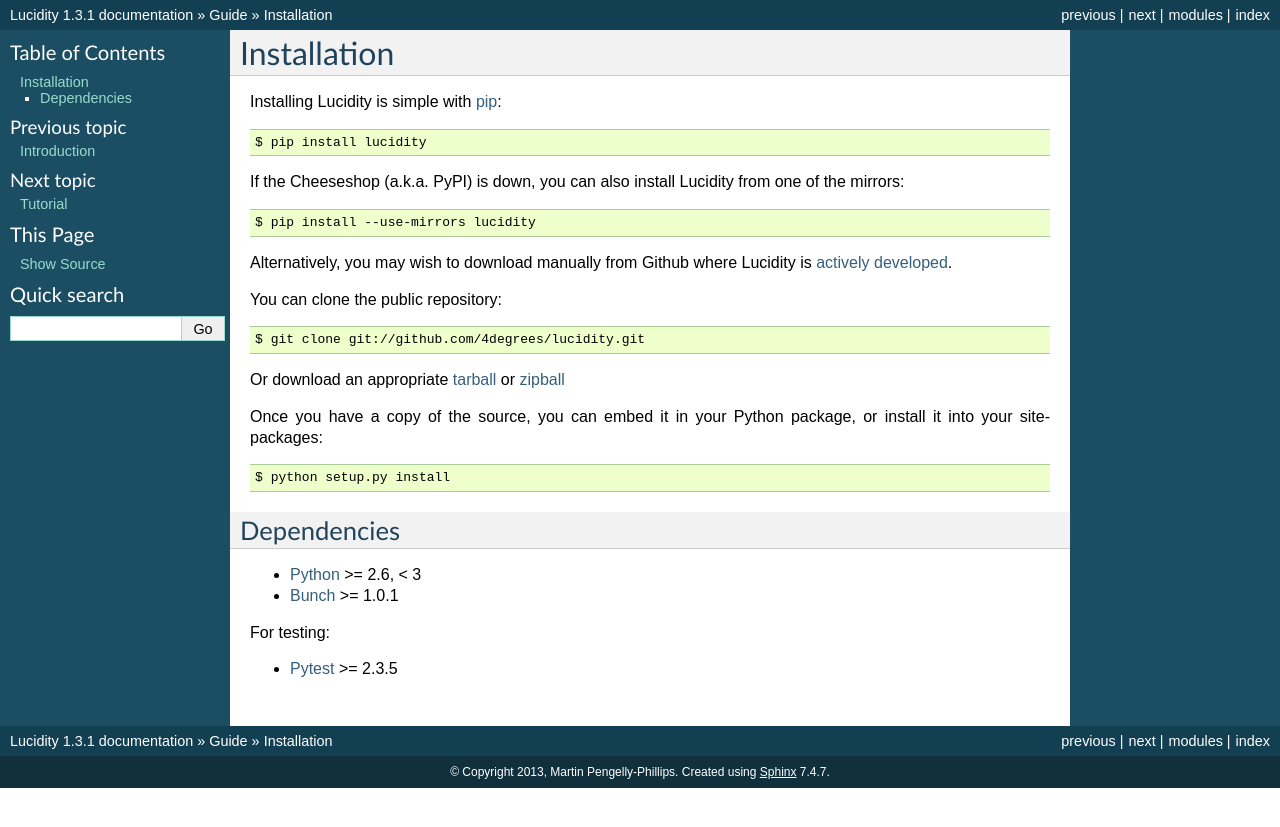
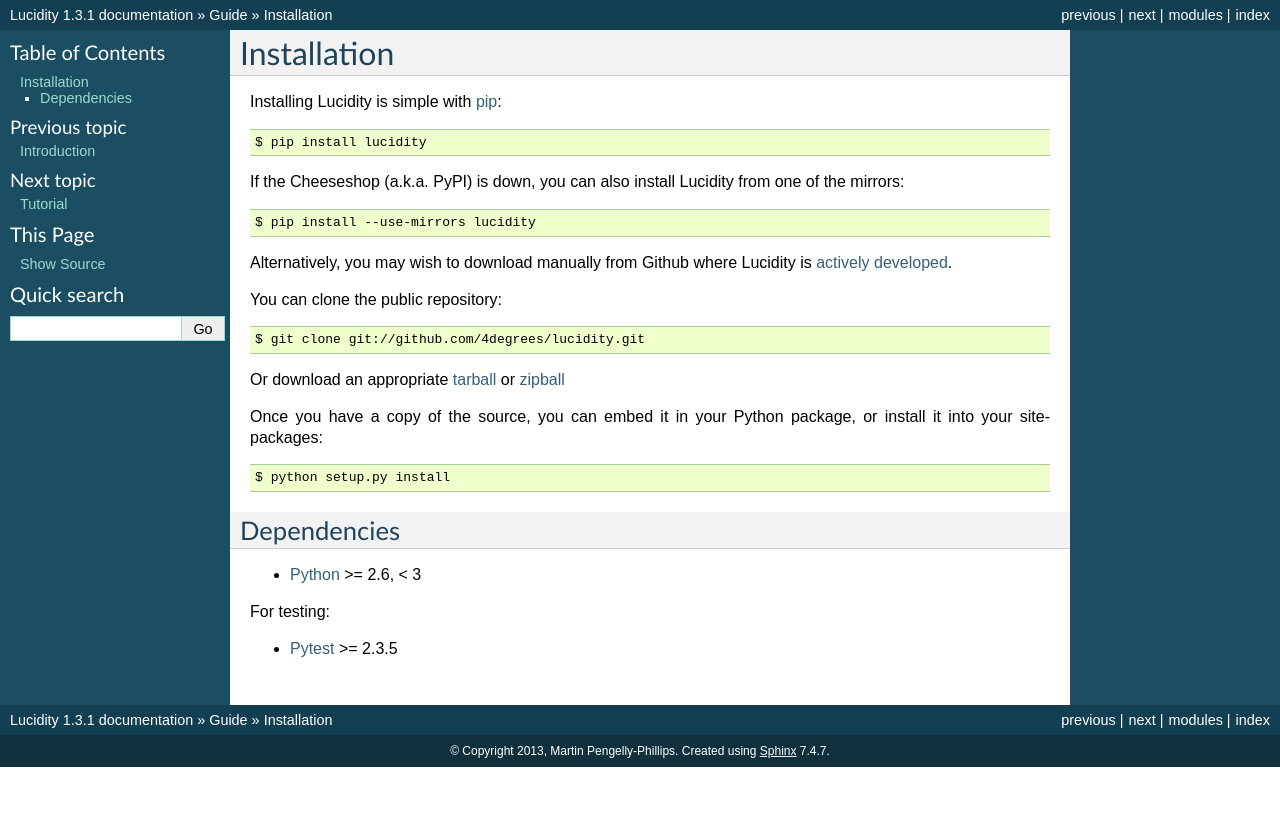
Before and after one commit to 4degrees/lucidity, a Sphinx documentation site: the page built from doc/guide/installation.rst, in a window 1280 px wide. Shown: the top 827 px of the page. Built offline with Sphinx 7.4.7, drawn with Linux system fonts in a browser that asks for light colours.

Commit message:
[#1] Remove Bunch from documented dependencies.

```diff
--- a/doc/guide/installation.rst
+++ b/doc/guide/installation.rst
@@ -38,7 +38,6 @@
 ------------
 
 * `Python <http://python.org>`_ >= 2.6, < 3
-* `Bunch <https://github.com/dsc/bunch>`_ >= 1.0.1
 
 For testing:
 
```
